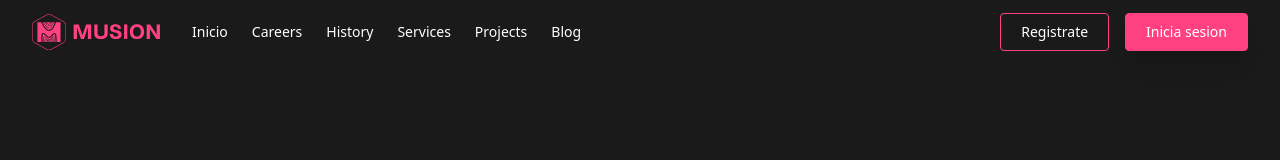
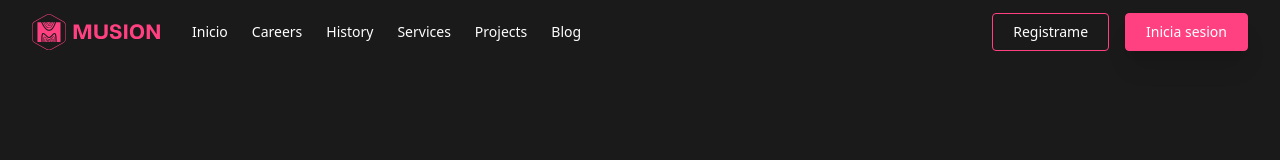
Before and after one commit to hdev07/musion-vue, a Vue app: page / in a window 1280 px wide. Shown: the top 160 px of the page. Built offline with nearby package versions, Linux system fonts and the light colour scheme.

Commit message:
Favicon, links and fixes

```diff
--- a/index.html
+++ b/index.html
@@ -1,13 +1,16 @@
 <!DOCTYPE html>
-<html lang="en">
+<html lang="es">
+
 <head>
   <meta charset="UTF-8">
   <link rel="icon" href="/favicon.ico">
   <meta name="viewport" content="width=device-width, initial-scale=1.0">
-    <title>Vite App</title>
+  <title>Musion App</title>
 </head>
+
 <body>
   <div id="app"></div>
   <script type="module" src="/src/main.ts"></script>
 </body>
+
 </html>
--- a/src/App.vue
+++ b/src/App.vue
@@ -1,5 +1,4 @@
 <script setup lang="ts">
-import { RouterLink, RouterView } from 'vue-router'
 import LandingPage from './views/LandingPage.vue'
 </script>
 
--- a/src/components/landing/NavbarLanding.vue
+++ b/src/components/landing/NavbarLanding.vue
@@ -40,20 +40,20 @@ import Logo from '@/assets/logos/OnlyTextLogo.vue'
 
         <div class="flex items-center gap-4">
           <div class="sm:flex sm:gap-4">
-            <RouterLink to="/register">
+            <a href="https://app.musion.day">
               <div
                 class="hidden w-full rounded border border-primary px-5 py-2 text-sm text-white hover:bg-primary sm:block"
               >
-                Registrate
+                Registrame
               </div>
-            </RouterLink>
-            <RouterLink to="/login">
+            </a>
+            <a href="https://app.musion.day/login">
               <div
                 class="block w-full rounded border border-primary px-5 py-2 text-sm text-white shadow-xl bg-primary hover:bg-transparent hover:text-white hover:shadow-pink-500/10"
               >
                 Inicia sesion
               </div>
-            </RouterLink>
+            </a>
           </div>
 
           <button class="block rounded-md p-2 text-white transition hover:text-primary md:hidden">
```
Also changed, not shown: 1 other file (tests, documents, lock files or other folders). Lines whose indentation alone changed are shown as unchanged.
